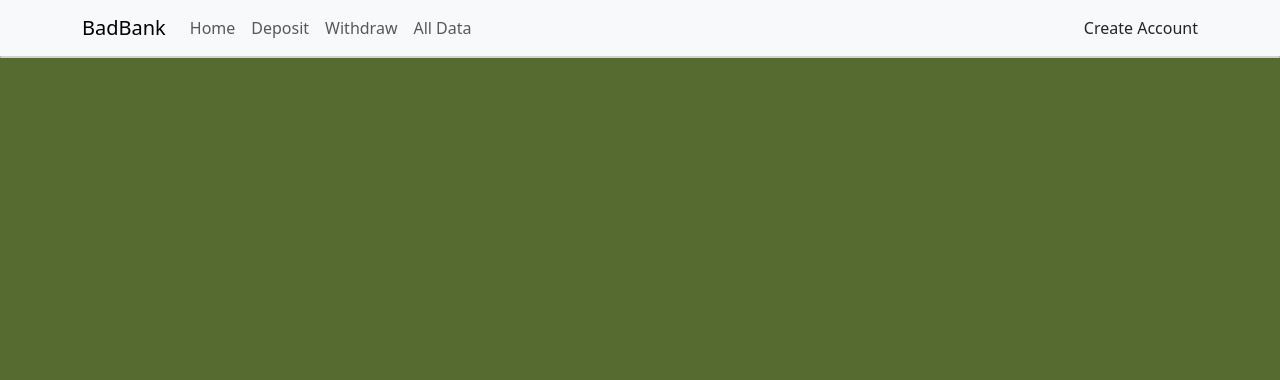
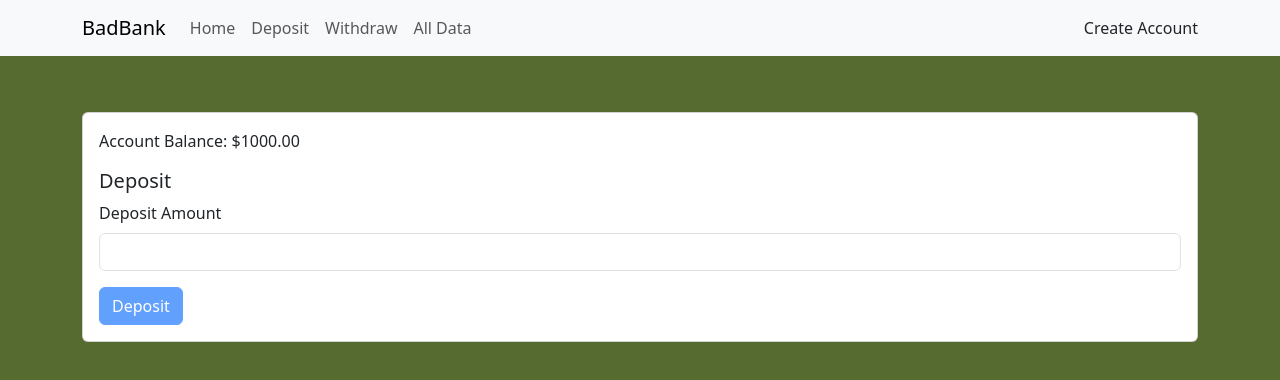
Before and after one commit to itsmebrenbren/BadBank, a React (Create React App) app in the folder badbank-app/: page /deposit in a window 1280 px wide. Shown: the top 380 px of the page. Built offline with nearby package versions, Linux system fonts and the light colour scheme.

Commit message:
created a deposit page

```diff
--- a/badbank-app/src/App.css
+++ b/badbank-app/src/App.css
@@ -1,4 +1,7 @@
 body {
   background-color: darkolivegreen;
-  margin: 5%, 5%, 5%, 5%;
 }
+
+.page-body {
+  margin: 10%, 10%, 10%, 10%;
+}
--- a/badbank-app/src/components/allData.jsx
+++ b/badbank-app/src/components/allData.jsx
@@ -1,14 +1,13 @@
 import React from 'react';
 import { useAtom } from 'jotai';
-import { userAtom } from './atoms'; // Assuming the atom is named usersAtom and holds an array of user objects
-import Card from 'react-bootstrap/Card';
-import Table from 'react-bootstrap/Table';
+import { userAtom } from './atoms';
+import { Container, Card, Table } from 'react-bootstrap';
 
 export default function AllData() {
-  const [userData] = useAtom(userAtom); // Assuming usersData is an array of user objects
+  const [userData] = useAtom(userAtom);
 
   return (
-    <div style={{ display: 'flex', justifyContent: 'center' }}>
+    <Container>
       <Card style={{ marginTop: '5%', minWidth: '1000px' }}>
         <Card.Body>
           <Table striped bordered hover>
@@ -33,6 +32,6 @@ export default function AllData() {
           </Table>
         </Card.Body>
       </Card>
-    </div>
+    </Container>
   );
 }
--- a/badbank-app/src/components/atoms.js
+++ b/badbank-app/src/components/atoms.js
@@ -1,3 +1,22 @@
 import { atom } from 'jotai';
 
-export const userAtom = atom([]);
+export const userAtom = atom([
+  {
+    firstName: 'Babs',
+    lastName: 'Uncle',
+    email: 'unclebabs@gmail.com',
+    password: 'Password123#'
+  },
+  {
+    firstName: 'Steve',
+    lastName: 'Stupid',
+    email: 'thisisstupid@gmail.com',
+    password: 'Notsecure543!'
+  }
+]);
+
+export const accountAtom = atom(
+  {
+    balance: 1000.00
+  }
+);
--- a/badbank-app/src/components/createAccount.jsx
+++ b/badbank-app/src/components/createAccount.jsx
@@ -3,7 +3,7 @@ import { useState } from 'react';
 import { useForm } from 'react-hook-form';
 import { useAtom } from 'jotai';
 import { userAtom } from './atoms';
-import { Form, Button, Container, Card, Alert } from 'react-bootstrap';
+import { Form, Button, Card, Alert, Container } from 'react-bootstrap';
 
 export default function CreateAccount() {
   const { register, handleSubmit, watch, reset, formState: { errors, isValid } } = useForm({
@@ -45,7 +45,6 @@ export default function CreateAccount() {
               />
               {errors.firstName && <Form.Control.Feedback type="invalid">First Name is required.</Form.Control.Feedback>}
             </Form.Group>
-
             <Form.Group className="mb-3">
               <Form.Label>Last Name</Form.Label>
               <Form.Control
@@ -55,7 +54,6 @@ export default function CreateAccount() {
               />
               {errors.lastName && <Form.Control.Feedback type="invalid">Last Name is required.</Form.Control.Feedback>}
             </Form.Group>
-
             <Form.Group className="mb-3">
               <Form.Label>Email</Form.Label>
               <Form.Control
@@ -66,7 +64,6 @@ export default function CreateAccount() {
               {errors.email && <Form.Control.Feedback type="invalid">Email is required.</Form.Control.Feedback>}
               {emailFeedback && <Alert variant="warning">{emailFeedback}</Alert>}
             </Form.Group>
-
             <Form.Group className="mb-3">
               <Form.Label>Password</Form.Label>
               <Form.Control
@@ -83,7 +80,6 @@ export default function CreateAccount() {
               {errors.password && <Form.Control.Feedback type="invalid">Password is required.</Form.Control.Feedback>}
               {passwordFeedback && <Alert variant="warning">{passwordFeedback}</Alert>}
             </Form.Group>
-
               <Button
                 variant="primary"
                 type="submit"
--- a/badbank-app/src/components/deposit.jsx
+++ b/badbank-app/src/components/deposit.jsx
@@ -1,7 +1,55 @@
-import Card from 'react-bootstrap/Card';
+import React from 'react';
+import { useForm } from 'react-hook-form';
+import { useAtom } from 'jotai';
+import { accountAtom } from './atoms';
+import { Alert, Button, Card, Form, Container } from 'react-bootstrap';
 
 export default function Deposit() {
-  return(
-    <Card></Card>
-  )
+  const [accountState, setAccountState] = useAtom(accountAtom);
+  const { register, handleSubmit, watch, formState: { errors, isValid } } = useForm({
+    mode: 'onChange',
+  });
+
+  const onSubmit = (data) => {
+    const depositAmount = parseFloat(data.depositAmount);
+    if (!isNaN(depositAmount) && depositAmount > 0) {
+      setAccountState((prevState) => {
+        const updatedBalance = prevState.balance + depositAmount;
+        return { balance: updatedBalance };
+      });
+    }
+  };
+
+  const depositAmountValue = watch('depositAmount');
+  const isInvalidAmount = depositAmountValue && (isNaN(depositAmountValue) || depositAmountValue <= 0);
+
+  return (
+    <Container>
+      <Card style={{ marginTop: '5%' }}>
+        <Card.Body>
+          <Card.Text>
+            Account Balance: ${accountState.balance.toFixed(2)}
+          </Card.Text>
+          <Card.Title>Deposit</Card.Title>
+          <Form onSubmit={handleSubmit(onSubmit)}>
+            <Form.Group className="mb-3">
+              <Form.Label>Deposit Amount</Form.Label>
+              <Form.Control
+                type="number"
+                step="0.01"
+                {...register("depositAmount", { required: true, min: 0.01 })}
+                isInvalid={!!errors.depositAmount || isInvalidAmount}
+              />
+              {errors.depositAmount?.type === 'required' && <Form.Control.Feedback type="invalid">This field is required.</Form.Control.Feedback>}
+              {errors.depositAmount?.type === 'min' && <Form.Control.Feedback type="invalid">Deposit must be greater than $0.01.</Form.Control.Feedback>}
+              {isInvalidAmount && <Alert variant="danger">Deposit must be a positive number.</Alert>}
+            </Form.Group>
+            <Button variant="primary" type="submit" disabled={!isValid || isInvalidAmount}>
+              Deposit
+            </Button>
+          </Form>
+        </Card.Body>
+      </Card>
+    </Container>
+  );
 }
--- a/badbank-app/src/components/home.jsx
+++ b/badbank-app/src/components/home.jsx
@@ -1,11 +1,10 @@
-import Card from 'react-bootstrap/Card';
-import Container from 'react-bootstrap/esm/Container';
+import { Container, Card } from 'react-bootstrap';
+
 
 export default function Home() {
   return(
-    <>
-      <Container>
-        <Card style={{ marginTop: '15%' }}>
+    <Container>
+        <Card>
           <Card.Body>
             <Card.Title>
               Welcome to Bad Bank
@@ -15,7 +14,6 @@ export default function Home() {
             </Card.Subtitle>
           </Card.Body>
         </Card>
-      </Container>
-    </>
+    </Container>
   )
 }
--- a/badbank-app/src/components/withdraw.jsx
+++ b/badbank-app/src/components/withdraw.jsx
@@ -1,7 +1,11 @@
-import Card from 'react-bootstrap/Card';
+import { Container, Card} from 'react-bootstrap';
 
 export default function Withdraw() {
   return(
-    <Card></Card>
+    <Container>
+      <Card>
+
+      </Card>
+    </Container>
   )
 }
```
